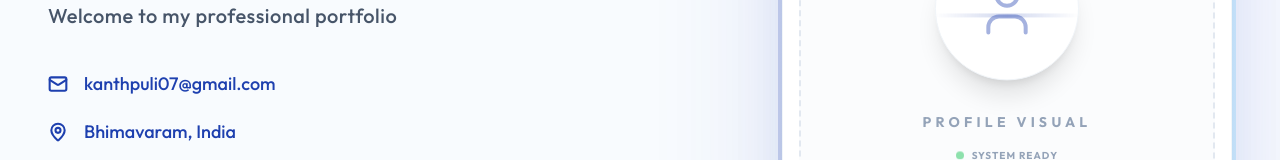
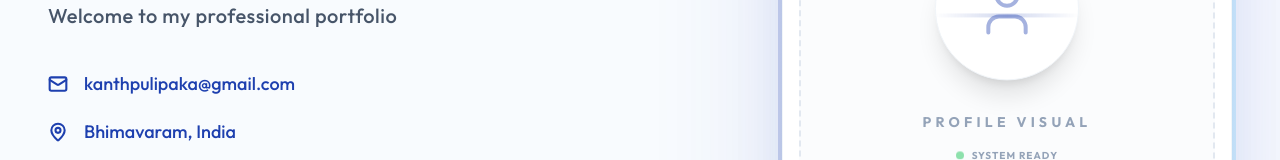
Before and after one commit to kanth071/Portfolio, a React (Vite) app: page / in a window 1280 px wide. Shown: the part 342-502 px from the top of the page. Built offline with nearby package versions, Linux system fonts and the light colour scheme.

Commit message:
Update email to kanthpulipaka@gmail.com

```diff
--- a/src/components/Contact.jsx
+++ b/src/components/Contact.jsx
@@ -39,7 +39,7 @@ const Contact = () => {
     };
 
     const contactInfo = [
-        { label: 'Email', value: 'kanthpuli07@gmail.com', icon: <Mail className="w-8 h-8 text-[#1e40af]" />, color: 'bg-blue-50' },
+        { label: 'Email', value: 'kanthpulipaka@gmail.com', icon: <Mail className="w-8 h-8 text-[#1e40af]" />, color: 'bg-blue-50' },
         { label: 'Phone', value: '+91 95054 58711', icon: <Phone className="w-8 h-8 text-[#1e40af]" />, color: 'bg-indigo-50' },
         { label: 'Location', value: 'Bhimavaram, India', icon: <MapPin className="w-8 h-8 text-[#1e40af]" />, color: 'bg-sky-50' },
     ];
--- a/src/components/Hero.jsx
+++ b/src/components/Hero.jsx
@@ -27,7 +27,7 @@ const Hero = () => {
                         <div className="flex flex-col gap-5 mb-10 items-center md:items-start text-lg font-medium text-[#1e40af]">
                             <div className="flex items-center gap-4 hover:translate-x-2 transition-transform duration-300">
                                 <Mail className="w-5 h-5" strokeWidth={2.5} />
-                                <span>kanthpuli07@gmail.com</span>
+                                <span>kanthpulipaka@gmail.com</span>
                             </div>
                             <div className="flex items-center gap-4 hover:translate-x-2 transition-transform duration-300">
                                 <MapPin className="w-5 h-5" strokeWidth={2.5} />
```
